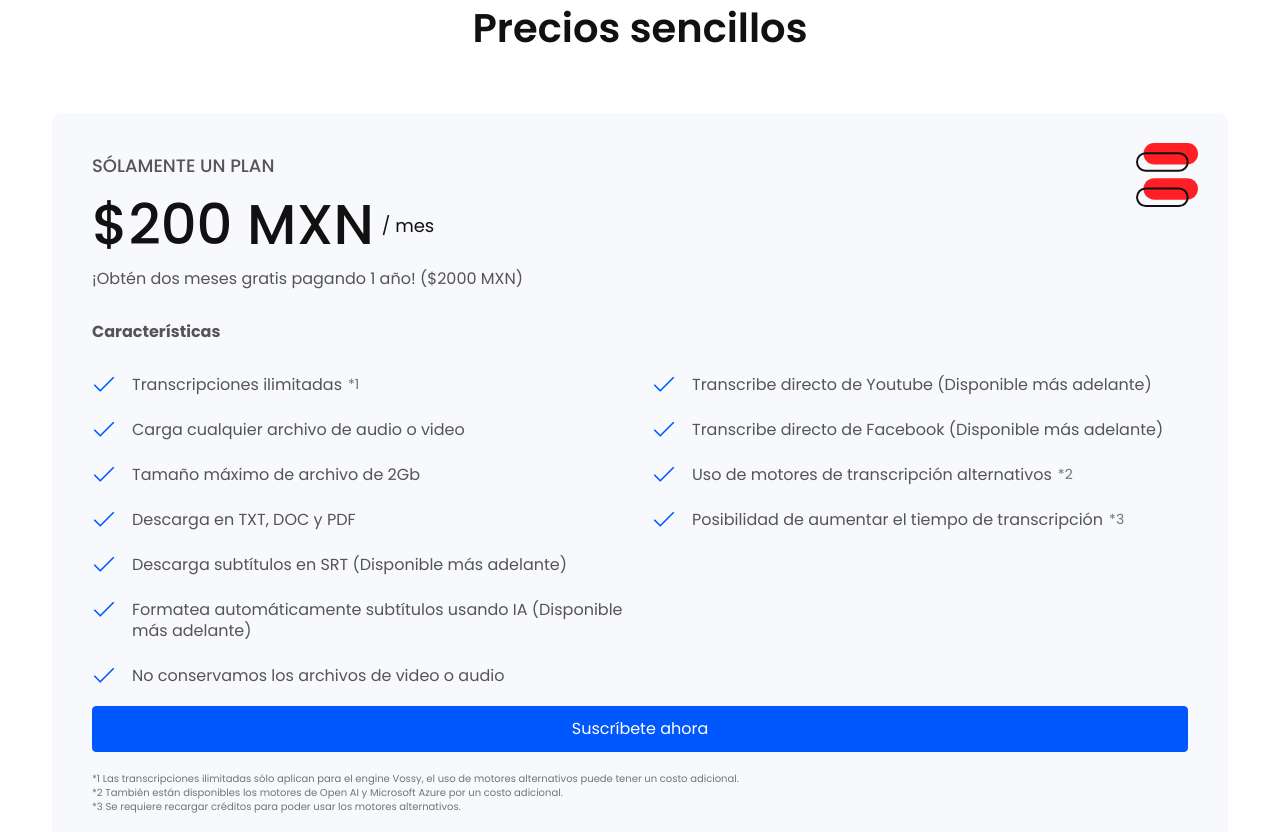
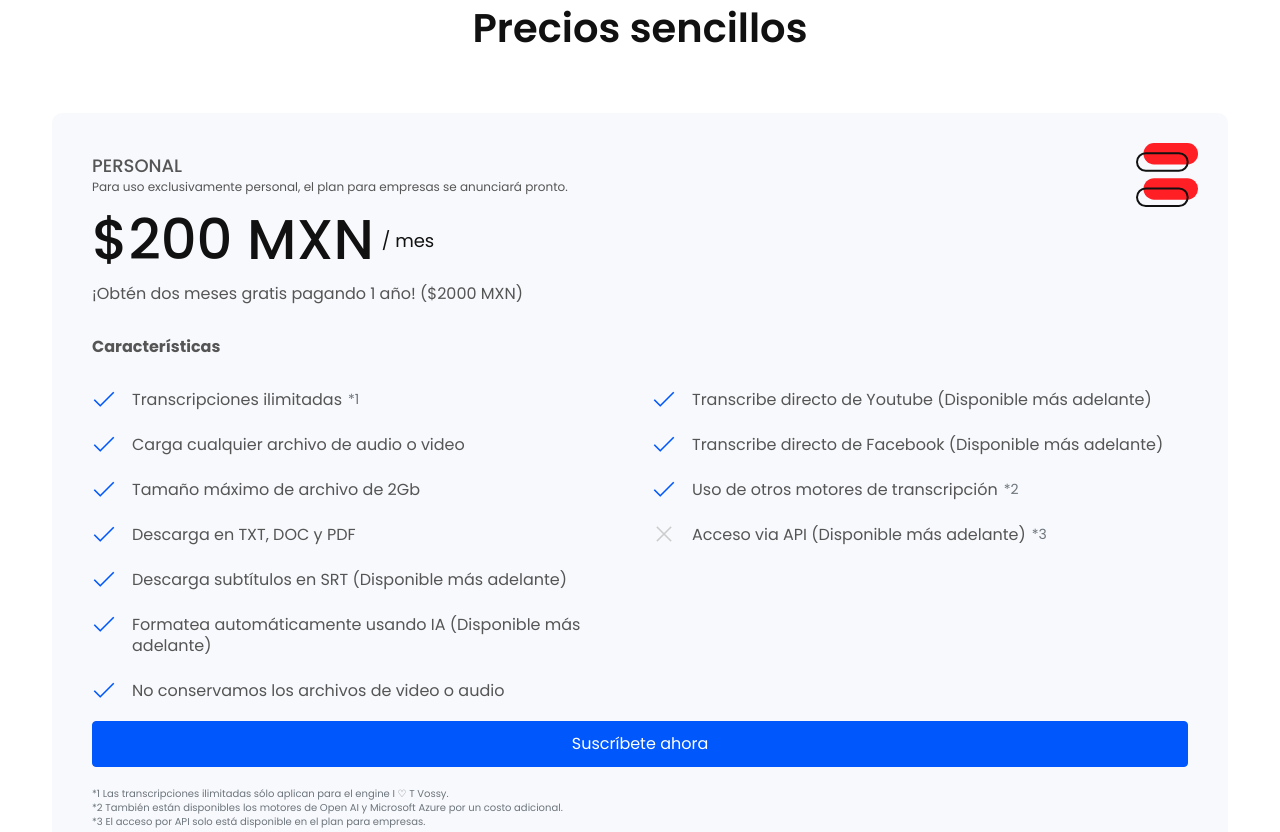
Before and after one commit to chemisax/ilt-landing, a plain HTML site: page src/index.html in a window 1280 px wide. Shown: the part 3474-4306 px from the top of the page. Drawn offline with Linux system fonts and the light colour scheme.

Commit message:
Update pricing

```diff
--- a/src/index.html
+++ b/src/index.html
@@ -278,7 +278,8 @@
                                                         </g>
                                                     </svg>
                                                 </div>
-                                                <div class="name">Sólamente un plan</div>
+                                                <div class="name">Personal</div>
+                                                <div style="margin-top: -18px; font-size: 12px; margin-bottom: 12px;">Para uso exclusivamente personal, el plan para empresas se anunciará pronto.</div>
 
                                                 <div class="price">
                                                     <div class="number">$200 MXN</div> / mes
@@ -293,7 +294,7 @@
                                                             <li class="active">Tamaño máximo de archivo de 2Gb</li>
                                                             <li class="active">Descarga en TXT, DOC y PDF</li>
                                                             <li class="active">Descarga subtítulos en SRT (Disponible más adelante)</li>
-                                                            <li class="active">Formatea automáticamente subtítulos usando IA (Disponible más adelante)</li>
+                                                            <li class="active">Formatea automáticamente usando IA (Disponible más adelante)</li>
                                                             <li class="active">No conservamos los archivos de video o audio</li>
                                                         </ul>
                                                     </div>
@@ -301,8 +302,8 @@
                                                         <ul class="list">
                                                             <li class="active">Transcribe directo de Youtube (Disponible más adelante)</li>
                                                             <li class="active">Transcribe directo de Facebook (Disponible más adelante)</li>
-                                                            <li class="active">Uso de motores de transcripción alternativos <small class="text-muted" style="margin-left: 6px;">*2</small></li>
-                                                            <li class="active">Posibilidad de aumentar el tiempo de transcripción <small class="text-muted" style="margin-left: 6px;">*3</small></li>
+                                                            <li class="active">Uso de otros motores de transcripción <small class="text-muted" style="margin-left: 6px;">*2</small></li>
+                                                            <li class="">Acceso via API (Disponible más adelante) <small class="text-muted" style="margin-left: 6px;">*3</small></li>
                                                         </ul>
                                                     </div>
                                                 </div>
@@ -313,13 +314,13 @@
 
                                                 <div style="margin-top: 20px; font-size: 10px; line-height: 14px;">
                                                     <p class="text-muted text-xs">
-                                                        *1 Las transcripciones ilimitadas sólo aplican para el engine Vossy, el uso de motores alternativos puede tener un costo adicional.
+                                                        *1 Las transcripciones ilimitadas sólo aplican para el engine I ♡ T Vossy.
                                                     </p>
                                                     <p class="text-muted text-xs">
                                                         *2 También están disponibles los motores de Open AI y Microsoft Azure por un costo adicional.
                                                     </p>
                                                     <p class="text-muted text-xs">
-                                                        *3 Se requiere recargar créditos para poder usar los motores alternativos.
+                                                        *3 El acceso por API solo está disponible en el plan para empresas.
                                                     </p>
                                                 </div>
                                             </div>
```
